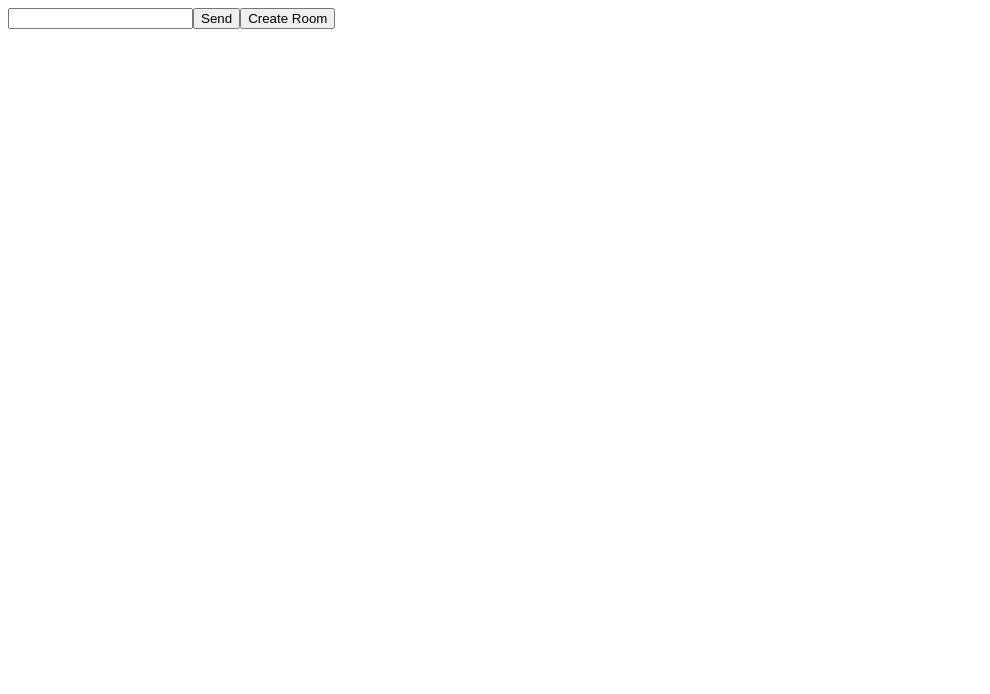
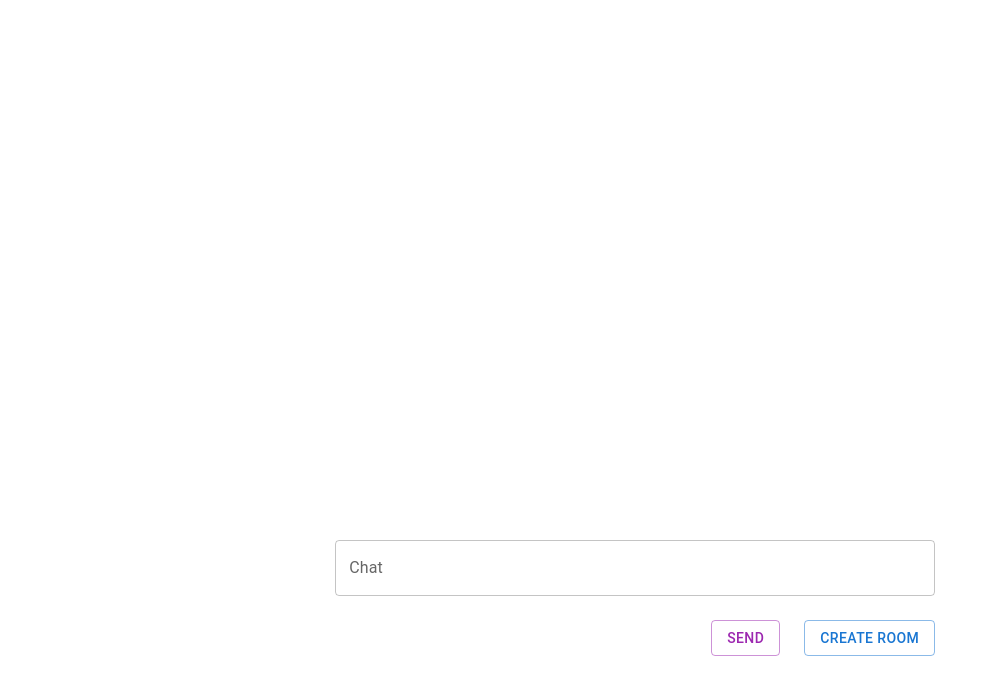
Before and after one commit to Ashokpal24/React-Django-Chat-App, a React (Vite) app in the folder client/ChatAppClient/: page /chat in a window 1280 px wide. Shown: the top 694 px of the page, without its empty margins (0-990 px from the left). Built offline with nearby package versions, Linux system fonts and the light colour scheme.

Commit message:
Added basic UI.

```diff
--- a/client/ChatAppClient/package.json
+++ b/client/ChatAppClient/package.json
@@ -10,6 +10,8 @@
     "preview": "vite preview"
   },
   "dependencies": {
+    "@emotion/react": "^11.11.3",
+    "@emotion/styled": "^11.11.0",
     "@mui/material": "^5.15.10",
     "@mui/styled-engine-sc": "^6.0.0-alpha.16",
     "react": "^18.2.0",
--- a/client/ChatAppClient/src/components/Main App/Chat.jsx
+++ b/client/ChatAppClient/src/components/Main App/Chat.jsx
@@ -1,12 +1,16 @@
 import React, { useState, useEffect } from 'react';
+import { Box, Button, TextField, List, ListItemButton, Avatar } from '@mui/material'
 
 const Chat = () => {
-    const [messages, setMessages] = useState([]);
+    const [messages, setMessages] = useState([
+        // { message: "Hello world", username: "User01" },
+        // { message: "What is uppp", username: "User02" },
+    ]);
     const [input, setInput] = useState('');
     const [roomName, setRoomName] = useState('');
     const [ws, setWs] = useState(null);
     const UserName = "User" + Math.floor(Math.random() * 100)
-
+    // const UserName = "User01"
     useEffect(() => {
         if (roomName) {
             const newWs = new WebSocket(`wss://silver-couscous-xqv4qqrpwxw345w-8000.app.github.dev/ws/${roomName}/`);
@@ -45,24 +49,97 @@ const Chat = () => {
     };
 
     return (
-        <div>
-            <div>
-                {messages.map((data, index) => (
-                    <div key={index}>
-                        Username: {data['username']}
-                        <br />
-                        Message: {data['message']}
-                    </div>
-                ))}
-            </div>
-            <input
-                type="text"
-                value={input}
-                onChange={(e) => setInput(e.target.value)}
-            />
-            <button onClick={sendMessage}>Send</button>
-            <button onClick={createRoom}>Create Room</button>
-        </div>
+        <Box
+            sx={{
+                width: "98vw",
+                height: "95vh",
+                display: "flex",
+                flexDirection: "column",
+                justifyContent: "center",
+                alignItems: "center"
+            }}
+        >
+            <Box sx={{
+                width: "600px",
+                height: "98vh",
+                display: "flex",
+                flexDirection: "column",
+                justifyContent: "center",
+                alignItems: "center"
+            }}>
+                <List sx={{
+                    display: "flex",
+                    flexDirection: "column",
+                    width: "100%",
+                    height: "50%",
+                    overflowY: "scroll",
+                    marginBottom: "1.5rem"
+                }}>
+                    {messages.map((data, index) => {
+                        const userTempName = data['username']
+                        return (
+                            <ListItemButton
+                                sx={{ alignSelf: userTempName == UserName ? "start" : "end" }}
+                                key={index}
+                            >
+                                <Box
+                                    sx={{
+                                        width: "200px",
+                                        display: "flex",
+                                        flexDirection: "row",
+                                        alignItems: "center",
+                                        justifyContent: "start"
+                                    }}>
+                                    <Avatar sx={{
+                                        backgroundColor: userTempName == UserName ? "green" : "rebeccapurple",
+                                        marginRight: "1.5rem",
+
+                                    }} >
+                                        {userTempName.charAt(0) + userTempName.charAt(userTempName.length - 1)}
+                                    </Avatar>
+                                    <Box>
+                                        {data['message']}
+                                    </Box>
+                                </Box>
+                            </ListItemButton>
+                        )
+                    })}
+                </List>
+                <TextField
+                    sx={{
+                        width: "100%",
+                        marginBottom: "1.5rem"
+                    }}
+                    label="Chat"
+                    variant="outlined"
+                    value={input}
+                    onChange={(e) => setInput(e.target.value)}
+                />
+                <Box
+                    sx={{
+                        width: "100%",
+                        display: "flex",
+                        flexDirection: "row",
+                        alignItems: "center",
+                        justifyContent: "end"
+                    }}>
+                    <Button
+                        sx={{ marginRight: "1.5rem" }}
+                        variant="outlined"
+                        color="secondary"
+                        onClick={sendMessage}
+                    >
+                        Send
+                    </Button>
+                    <Button
+                        variant="outlined"
+                        onClick={createRoom}
+                    >
+                        Create Room
+                    </Button>
+                </Box>
+            </Box>
+        </Box >
     );
 };
 
```
Also changed, not shown: 1 other file (tests, documents, lock files or other folders).
